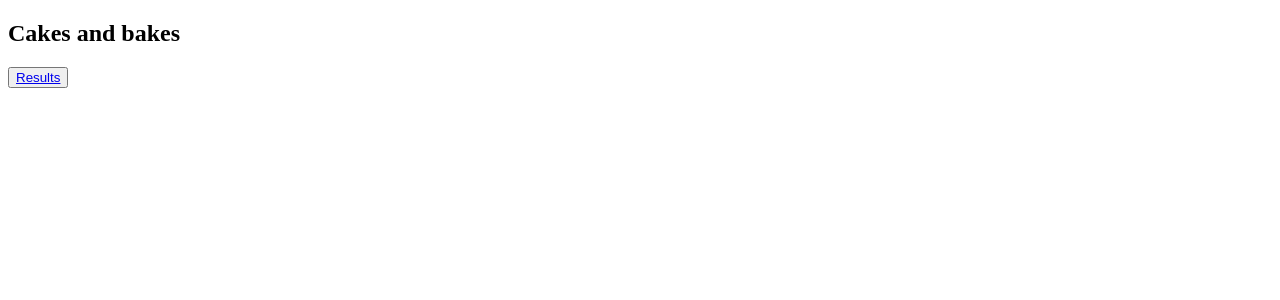
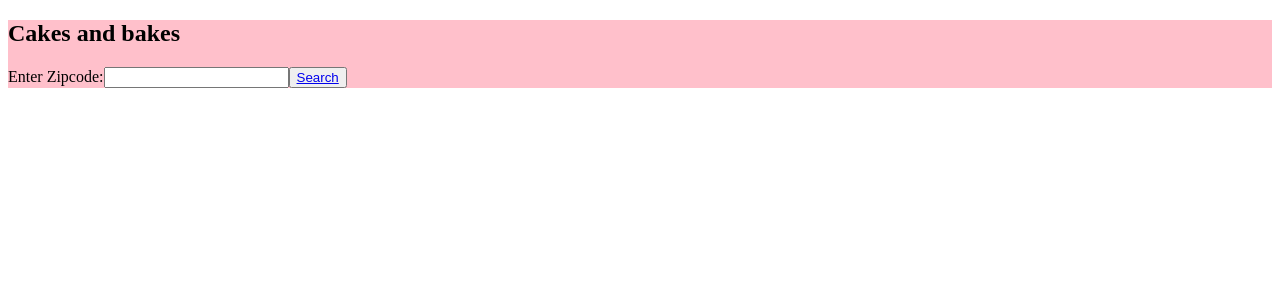
Before and after one commit to aysenurdavulcu/bakeaway, a React (Create React App) app in the folder client/: page / in a window 1280 px wide. Shown: the top 300 px of the page. Built offline with nearby package versions, Linux system fonts and the light colour scheme.

Commit message:
added css

```diff
--- /dev/null
+++ b/client/src/Styles/Cart.css
@@ -0,0 +1,3 @@
+#cart{
+    background-color: beige;
+}
--- /dev/null
+++ b/client/src/Styles/ConfirmationPage.css
@@ -0,0 +1,3 @@
+#confirmation{
+    background-color: rgb(140, 131, 148);
+}
--- /dev/null
+++ b/client/src/Styles/LandingPage.css
@@ -0,0 +1,3 @@
+#landing{
+    background-color: pink;
+}
--- /dev/null
+++ b/client/src/Styles/ResultPage.css
@@ -0,0 +1,3 @@
+#results{
+    background-color: lightblue;
+}
--- a/client/src/pages/App.js
+++ b/client/src/pages/App.js
@@ -4,7 +4,7 @@ import LandingPage from "./LandingPage"
 import { BrowserRouter as Router, Routes, Route, Switch} from 'react-router-dom';
 import ResultPage from "./ResultPage";
 import Cart from "./Cart";
-import Confirmation from "./Confirmation";
+import ConfirmationPage from "./ConfirmationPage";
 
 
 export default function App(){
@@ -14,7 +14,7 @@ export default function App(){
         <Route exact path= "/" element={<LandingPage/>} />
         <Route exact path= "/results" element={<ResultPage/>} />
         <Route exact path= "/cart" element={<Cart/>} />
-        <Route exact path= "/confirmation" element={<Confirmation/>} />
+        <Route exact path= "/confirmation" element={<ConfirmationPage/>} />
       </Routes>
     </Router>
   )
--- a/client/src/pages/Cart.js
+++ b/client/src/pages/Cart.js
@@ -1,8 +1,9 @@
 import React from "react";
 import { Link } from "react-router-dom";
+import "../Styles/Cart.css"
 export default function Cart(){
     return(
-        <div id = "landing">
+        <div id = "cart">
              <h2 id="slogan">Cart</h2>
              <button> <Link to = "/confirmation"> Confirmation</Link> </button>
         </div>
--- a/client/src/pages/Confirmation.js
+++ b/client/src/pages/ConfirmationPage.js
@@ -1,9 +1,11 @@
 import React from "react";
 import { Link } from "react-router-dom";
-export default function Confirmation(){
+import "../Styles/ConfirmationPage.css"
+export default function ConfirmationPage(){
     return(
         <div id = "confirmation">
              <h2 id="slogan">Confirmation Page</h2>
+             <p> Thank you for your order!</p>
              <button> <Link to = "/"> Landing Page</Link> </button>
         </div>
 
--- a/client/src/pages/LandingPage.js
+++ b/client/src/pages/LandingPage.js
@@ -1,10 +1,18 @@
 import React from "react";
 import { Link } from "react-router-dom";
+import "../Styles/LandingPage.css"
 export default function LandingPage(){
     return(
         <div id = "landing">
              <h2 id="slogan">Cakes and bakes</h2>
-             <button> <Link to = "/results"> Results</Link> </button>
+             <form>
+  <label>
+   Enter Zipcode:
+    <input type="text" name="zipcode" />
+  </label>
+  <button> <Link to = "/results"> Search</Link> </button>
+</form>
+
         </div>
 
     )
--- a/client/src/pages/ResultPage.js
+++ b/client/src/pages/ResultPage.js
@@ -1,8 +1,9 @@
 import React from "react";
 import { Link } from "react-router-dom";
+import "../Styles/ResultPage.css"
 export default function ResultPage(){
     return(
-        <div id = "landing">
+        <div id = "results">
              <h2 id="slogan">Results</h2>
              <button> <Link to = "/cart"> Go To Cart</Link> </button>
         </div>
```
